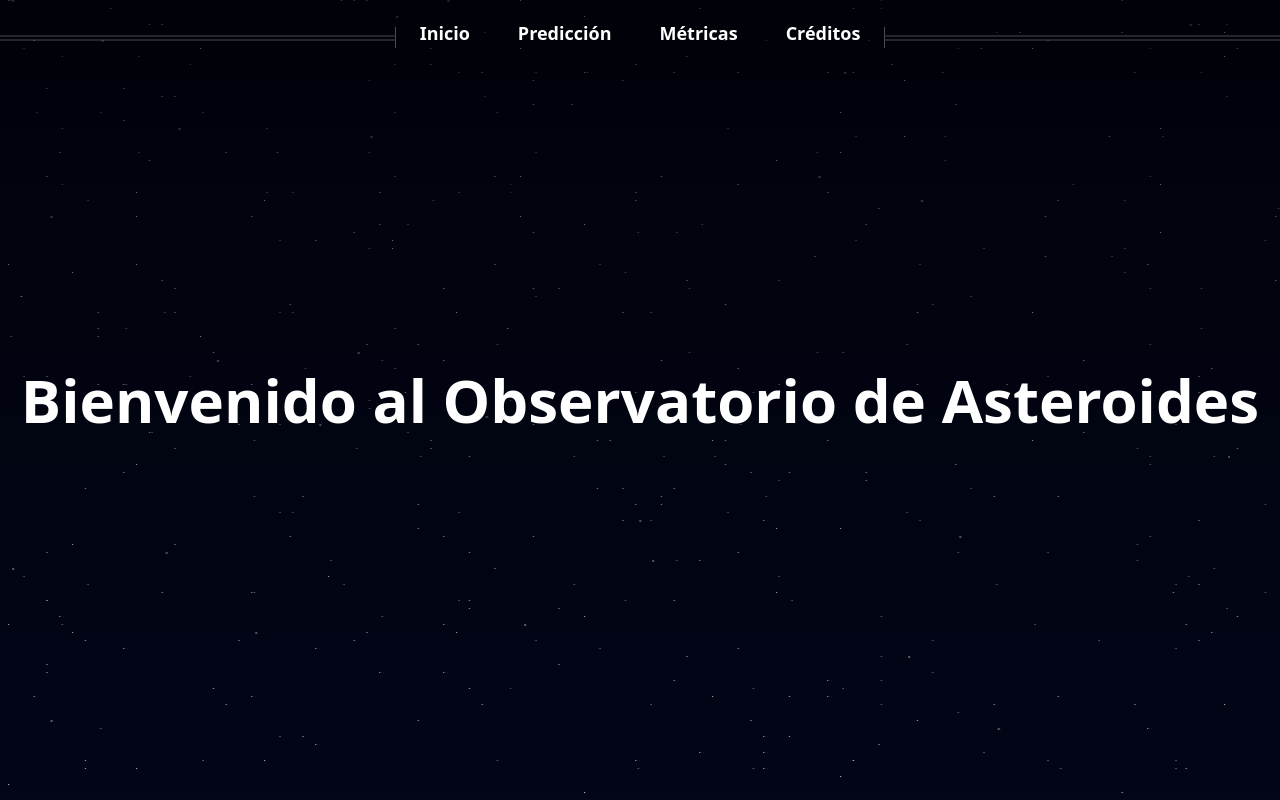
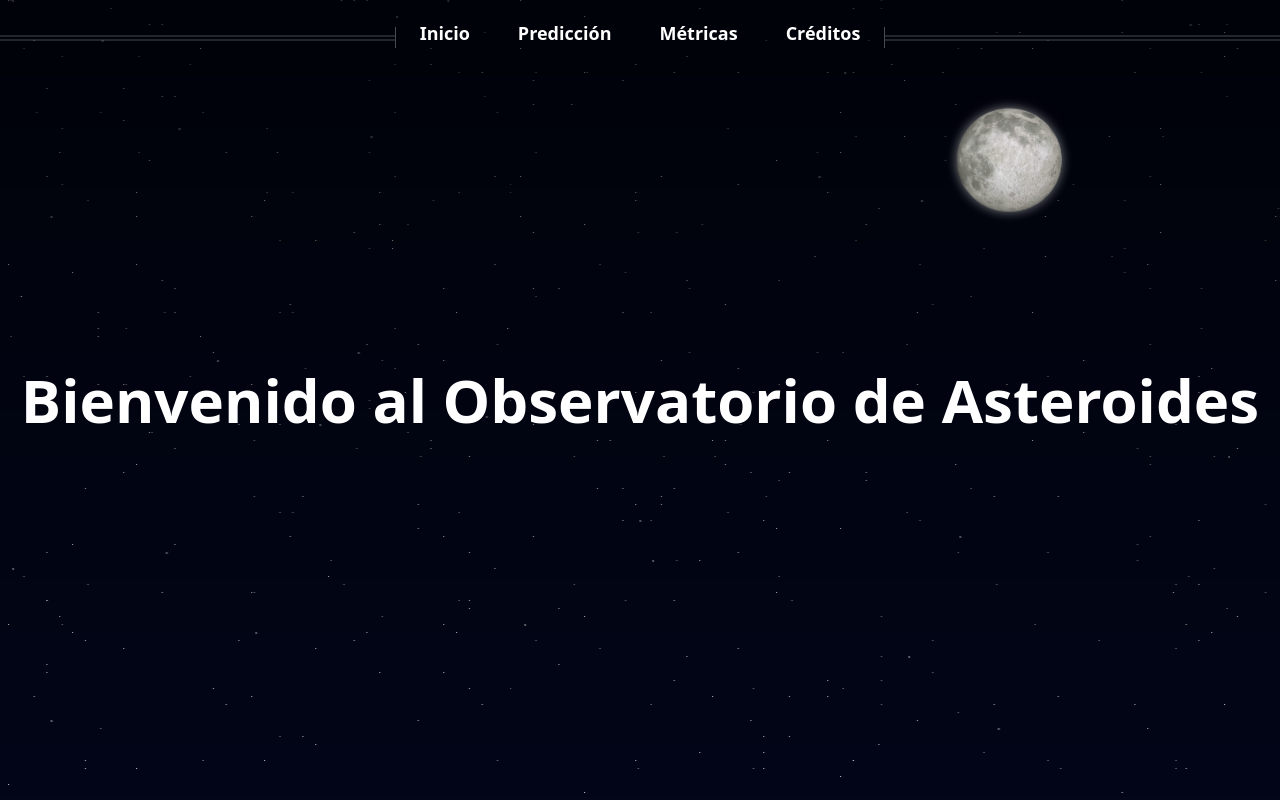
Before and after one commit to CrisDeCrisis/tlp3-py-segundo-parcial, a React (Vite) app in the folder client/: page / in a window 1280 px wide. Shown: the top 800 px of the page. Built offline with nearby package versions, Linux system fonts and the light colour scheme.

Commit message:
feat: :art: Luna en Orbita

```diff
--- a/client/src/App.tsx
+++ b/client/src/App.tsx
@@ -1,5 +1,6 @@
 import Navbar from "./components/Navbar/Navbar";
 import Stars from "./components/Stars/Stars";
+import Moon from "./components/Moon/Moon";
 import Credits from "./pages/Credits";
 import Home from "./pages/Home";
 import Metrics from "./pages/Metrics";
@@ -9,6 +10,7 @@ export default function App() {
   return (
     <>
       <Stars />
+      <Moon />
       <Navbar />
       <Home />
       <Prediction />
--- /dev/null
+++ b/client/src/components/Moon/Moon.css
@@ -0,0 +1,27 @@
+/* Animación base para la luna interactiva */
+@keyframes moonGlow {
+  0%,
+  100% {
+    filter: drop-shadow(0 0 10px rgba(255, 255, 255, 0.4));
+  }
+  50% {
+    filter: drop-shadow(0 0 6px rgba(255, 255, 255, 0.2));
+  }
+}
+
+.moon-subtle-glow {
+  animation: moonGlow 4s ease-in-out infinite;
+}
+
+.moon-container {
+  position: fixed;
+  top: 10%;
+  right: 15%;
+  pointer-events: none;
+  z-index: 10;
+  transition: all 0.6s cubic-bezier(0.25, 0.8, 0.25, 1);
+}
+
+.moon-base-glow {
+  filter: drop-shadow(0 0 4px rgba(255, 255, 255, 0.3));
+}
--- /dev/null
+++ b/client/src/components/Moon/Moon.tsx
@@ -0,0 +1,71 @@
+import { useEffect, useState } from 'react';
+import './Moon.css';
+
+export default function Moon() {
+    const [scrollProgress, setScrollProgress] = useState(0);
+
+    useEffect(() => {
+        const handleScroll = () => {
+            const totalHeight = document.documentElement.scrollHeight - window.innerHeight;
+            const currentScroll = window.scrollY;
+
+            // Mejorar el cálculo para que sea más sensible al scroll manual
+            let progress = Math.min(currentScroll / totalHeight, 1);
+
+            // Ajustar la progresión para que sea más suave y perceptible
+            progress = Math.pow(progress, 0.8); // Curva más suave
+
+            setScrollProgress(progress);
+        };
+
+        window.addEventListener('scroll', handleScroll, { passive: true });
+        window.addEventListener('resize', handleScroll, { passive: true });
+        handleScroll();
+
+        return () => {
+            window.removeEventListener('scroll', handleScroll);
+            window.removeEventListener('resize', handleScroll);
+        };
+    }, []);
+
+    const moonSize = 160 + (120 * scrollProgress);
+
+    // Brillo que aumenta progresivamente con el scroll de forma continua
+    const glowIntensity = 6 + (scrollProgress * 12);
+    const glowOpacity = 0.6 + (scrollProgress * 0.2);
+
+    return (
+        <div
+            className="moon-container moon-base-glow"
+            style={{
+                width: `${moonSize}px`,
+                height: `${moonSize}px`,
+                transform: `scale(${0.9 + scrollProgress * 0.2})`,
+                filter: `drop-shadow(0 0 ${glowIntensity}px rgba(255, 255, 255, ${glowOpacity}))`,
+            }}
+        >
+            <div className="relative w-full h-full">
+                <img
+                    src="/full-moon.png"
+                    alt="Interactive Moon"
+                    className="w-full h-full object-contain transition-all duration-500 ease-out"
+                    style={{
+                        opacity: 0.8 + (scrollProgress * 0.2),
+                        filter: `saturate(${1 + scrollProgress * 0.15}) contrast(${1 + scrollProgress * 0.1})`,
+                    }}
+                />
+
+                {/* Halo adicional que se intensifica progresivamente con el scroll */}
+                <div
+                    className="absolute inset-0 rounded-full pointer-events-none transition-opacity duration-700"
+                    style={{
+                        background: `radial-gradient(circle, rgba(255, 255, 255, ${scrollProgress * 0.06}) 0%,
+                         rgba(255, 255, 255, ${scrollProgress * 0.03}) 50%,
+                         transparent 80%)`,
+                        opacity: scrollProgress * 0.8,
+                    }}
+                />
+            </div>
+        </div>
+    );
+}
--- a/client/src/components/Navbar/Navbar.tsx
+++ b/client/src/components/Navbar/Navbar.tsx
@@ -7,7 +7,7 @@ const Navbar = () => {
     };
 
     return (
-        <nav className="fixed top-0 left-0 w-full text-center py-6 z-20 overflow-hidden">
+        <nav className="fixed top-0 left-0 w-full text-center py-6 z-50 overflow-hidden">
             <div className="relative inline-block align-middle">
                 {/* Líneas decorativas a los lados */}
                 <span className="hidden md:block absolute left-[-300%] top-1/2 w-[300%] h-[5px] -translate-y-1/2 border-t border-b border-gray-300/35" aria-hidden="true"></span>
--- a/client/src/pages/Metrics.tsx
+++ b/client/src/pages/Metrics.tsx
@@ -3,7 +3,7 @@ import MetricsTable from "@/components/Table/Table"
 function Metrics() {
     return (
         <div>
-            <section id="metrics" className="h-screen flex items-center justify-center">
+            <section id="metrics" className="h-screen flex items-center justify-center relative z-10">
                 <MetricsTable />
             </section>
         </div>
```
Also changed, not shown: client/public/full-moon.png (added).
